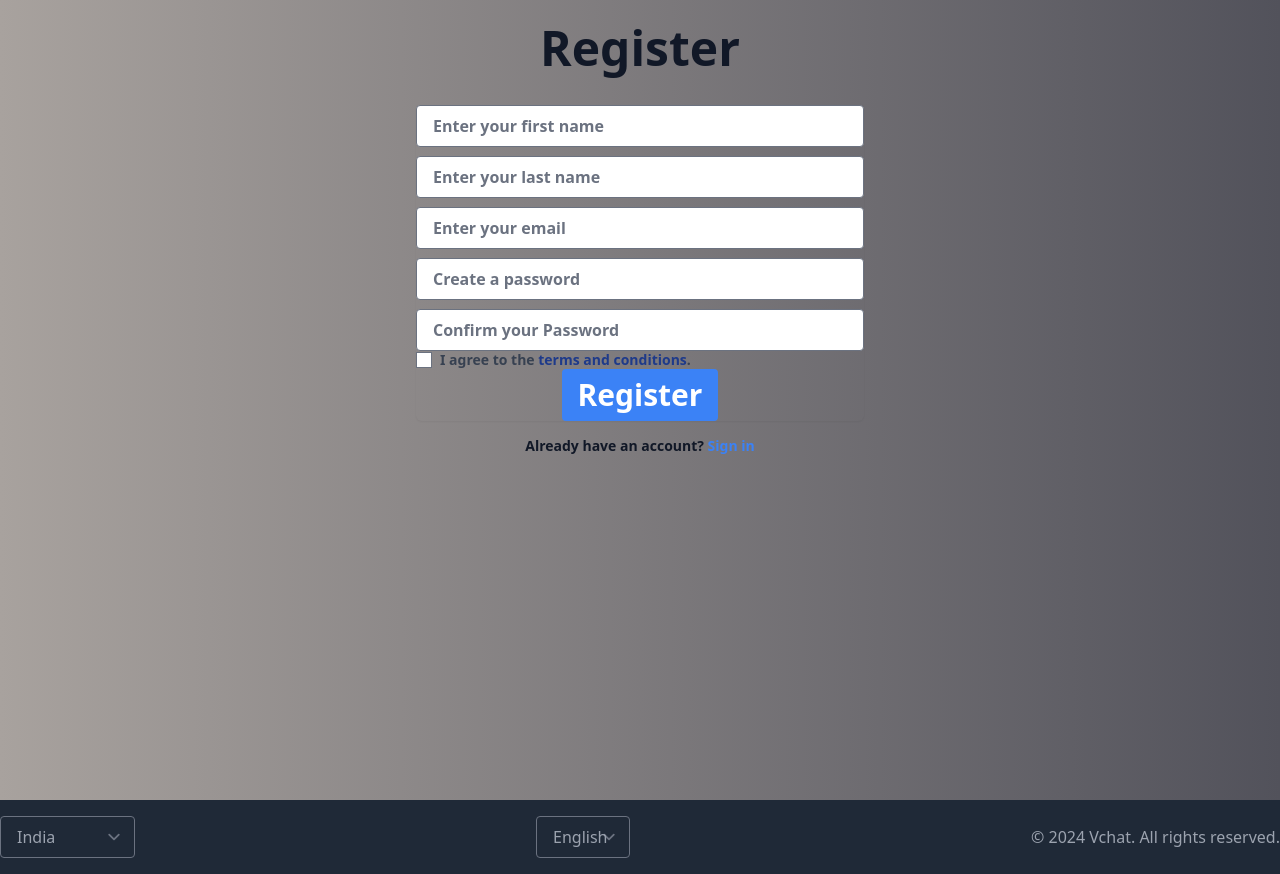
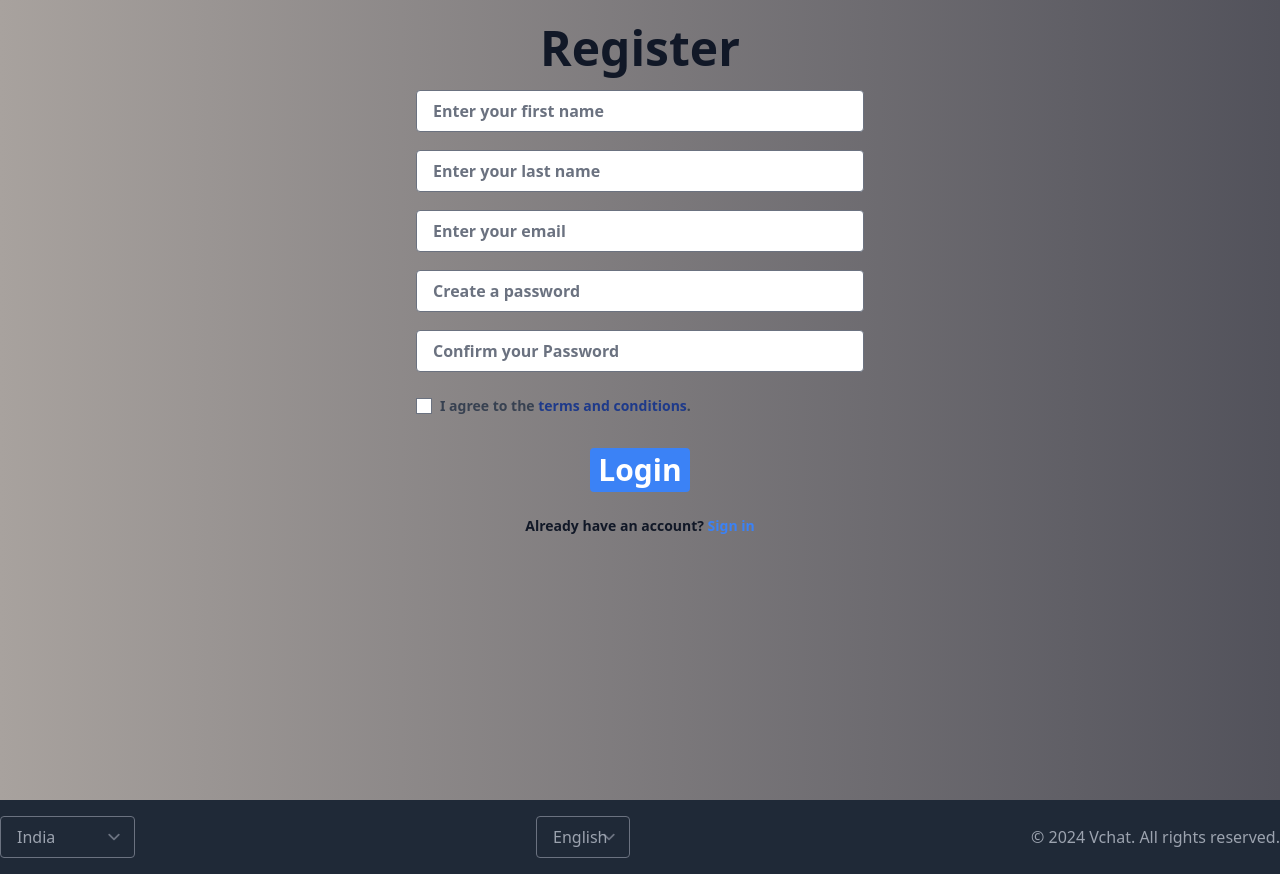
Before and after one commit to Vivekroy286/demochat, a Django app: page /register/ in a window 1280 px wide. Shown: the part 64-938 px from the top of the page. Run offline with Django 5.2, Linux system fonts and the light colour scheme; some libraries are stand-ins or nearby versions.

Commit message:
ui for login

```diff
--- a/vchat/base/templates/register.html
+++ b/vchat/base/templates/register.html
@@ -35,47 +35,50 @@
             <div class="mt-6 text-center text-3xl font-semibold text-gray-900">
                 <h2 class="text-5xl font-bold mb-4">Register</h2>
 
-                <form class="mt-8 space-y-6" action="{% url 'register' %}" method="POST">
-                    <div class="rounded-md shadow-sm -space-y-px">
+                <form action="{% url 'register' %}" method="POST">
+
                     {% csrf_token %}
                     <div class="mb-4">
-                            <label for="name" class="block text-gray-700 font-semibold mb-2"></label>
-                            <input type="text" id="name" name="name" class="border rounded px-4 py-2 w-full focus:outline-none focus:border-blue-500" placeholder="Enter your first name" required>
+
+                        <input type="text" class="border rounded px-4 py-2 w-full focus:outline-none focus:border-blue-500" placeholder="Enter your first name" required>
                     </div>
                     <div class="mb-4">
-                            <label for="name" class="block text-gray-700 font-semibold mb-2"></label>
-                            <input type="text" id="name" name="name" class="border rounded px-4 py-2 w-full focus:outline-none focus:border-blue-500" placeholder="Enter your last name" required>
+
+                        <input type="text" class="border rounded px-4 py-2 w-full focus:outline-none focus:border-blue-500" placeholder="Enter your last name" required>
                     </div>
                     <div class="mb-4">
-                            <label for="email" class="block text-gray-700 font-semibold mb-2"></label>
-                            <input type="email" id="email" name="email" class="border rounded px-4 py-2 w-full focus:outline-none focus:border-blue-500" placeholder="Enter your email" required>
+
+                        <input type="email" name="email" class="border rounded px-4 py-2 w-full focus:outline-none focus:border-blue-500" placeholder="Enter your email" required>
                     </div>
                     <div class="mb-4">
-                            <label for="password" class="block text-gray-700 font-semibold mb-2"></label>
-                            <input type="password" id="password" name="password" class="border rounded px-4 py-2 w-full focus:outline-none focus:border-blue-500" placeholder="Create a password" required>
+
+                        <input type="password" name="password" class="border rounded px-4 py-2 w-full focus:outline-none focus:border-blue-500" placeholder="Create a password" required>
                     </div>
                     <div class="mb-6">
-                            <label for="password_confirmation" class="block text-gray-700 font-semibold mb-2"></label>
-                            <input type="password" id="password_confirmation" name="password_confirmation" class="border rounded px-4 py-2 w-full focus:outline-none focus:border-blue-500" placeholder="Confirm your Password" required>
+
+                        <input type="password" name="password_confirmation" class="border rounded px-4 py-2 w-full focus:outline-none focus:border-blue-500" placeholder="Confirm your Password" required>
                     </div>
                     <div class="flex text-sm items-center mt-4 mb-4">
                         <input type="checkbox" id="agree" name="agree" class="mr-2">
                         <label for="agree" class="  text-gray-700">I agree to the <a href="#" class="text-blue-900">terms and conditions</a>.</label>
                     </div>
-                        <button type="submit" class="bg-blue-500 text-white px-4 py-2 rounded mt-4 hover:bg-blue-600 transition duration-300" value="Signup">Register</button>
+                    <div class="mb-6">
+                        <input type="submit" class="bg-blue-500 text-white px-2 py-1 rounded mt-4 hover:bg-blue-600 transition duration-300" value="Login">
+                    </div>
+
 
                     <center>
                         {% if error %}
                         <p style="color: rgb(161, 22, 22);">{{ error }}</p>
                         {% endif %}
                     </center>
-                    </div>
+
                 </form>
                 <div class="signup mt-4 text-sm">
-                    <span>Already have an account? <a href="{% url 'login' %}" class="text-blue-500">Sign in</a></span>
+                    <span class="signin">Already have an account? <a href="{% url 'login' %}" class="text-blue-500">Sign in</a></span>
                 </div>
 
-            </div>
+
             </div>
         </div>
     </div>
--- a/vchat/theme/static/css/dist/styles.css
+++ b/vchat/theme/static/css/dist/styles.css
@@ -1111,6 +1111,10 @@ select {
   --tw-gradient-to: #52525b var(--tw-gradient-to-position);
 }
 
+.to-purple-500 {
+  --tw-gradient-to: #a855f7 var(--tw-gradient-to-position);
+}
+
 .px-4 {
   padding-left: 1rem;
   padding-right: 1rem;
@@ -1129,6 +1133,21 @@ select {
 .py-4 {
   padding-top: 1rem;
   padding-bottom: 1rem;
+}
+
+.px-3 {
+  padding-left: 0.75rem;
+  padding-right: 0.75rem;
+}
+
+.px-2 {
+  padding-left: 0.5rem;
+  padding-right: 0.5rem;
+}
+
+.py-1 {
+  padding-top: 0.25rem;
+  padding-bottom: 0.25rem;
 }
 
 .text-center {
@@ -1167,6 +1186,11 @@ select {
 .text-sm {
   font-size: 0.875rem;
   line-height: 1.25rem;
+}
+
+.text-xl {
+  font-size: 1.25rem;
+  line-height: 1.75rem;
 }
 
 .font-bold {
```
Also changed, not shown: vchat/base/templates/login.html (+40 -13 lines), vchat/db.sqlite3. Lines whose indentation alone changed are shown as unchanged.
